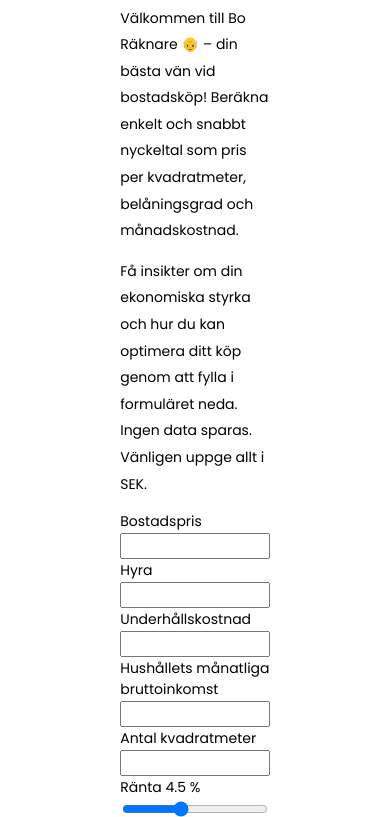
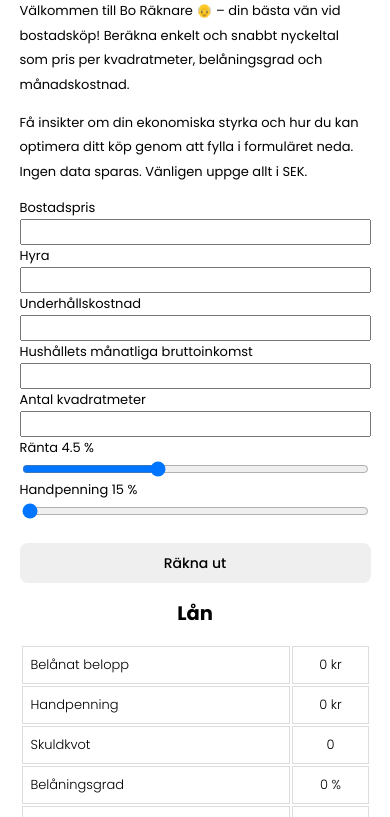
Before and after one commit to pajasthecat/house-price-calculator, a website: page public/index.html in a window 390 px wide. Shown: the part 75-892 px from the top of the page. Drawn offline with Linux system fonts and the light colour scheme.

Commit message:
Revert "feat: updated css"

```diff
--- a/public/index.html
+++ b/public/index.html
@@ -48,7 +48,6 @@
   <body>
     <h1>Bo Räknare &#128116;</h1>
 
-    <div class="upperContainer">
     <p>
       Välkommen till Bo Räknare &#128116; – din bästa vän vid bostadsköp!
       Beräkna enkelt och snabbt nyckeltal som pris per kvadratmeter,
@@ -57,8 +56,8 @@
 
     <p>
       Få insikter om din ekonomiska styrka och hur du kan optimera ditt köp
-        genom att fylla i formuläret neda. Ingen data sparas. Vänligen uppge
-        allt i SEK.
+      genom att fylla i formuläret neda. Ingen data sparas. Vänligen uppge allt
+      i SEK.
     </p>
     <form id="form">
       <div class="inputContainer">
@@ -99,7 +98,6 @@
         <input type="submit" class="button" value="Räkna ut" />
       </div>
     </form>
-    </div>
     <h2 id="elementToScroll">Lån</h2>
     <table>
       <tr>
--- a/public/style/index.css
+++ b/public/style/index.css
@@ -1,6 +1,9 @@
 body {
   font-family: "Poppins", sans-serif;
   font-size: 14px;
+  margin-left: auto;
+  margin-right: auto;
+  width: 30%;
 }
 
 p {
@@ -17,14 +20,8 @@ h2 {
 
 table {
   text-align: left;
-  margin-left: auto;
-  margin-right: auto;
-  width: 40%;
-}
-
-.upperContainer {
   margin: auto;
-  width: 40%;
+  width: 100%;
 }
 
 td,
@@ -96,11 +93,7 @@ input {
 }
 
 @media screen and (max-width: 800px) {
-  table,
-  footer,
-  th,
-  td,
-  .main-div {
+  body {
     width: 90%;
     font-size: small;
   }
```
Lines whose indentation alone changed are shown as unchanged.
